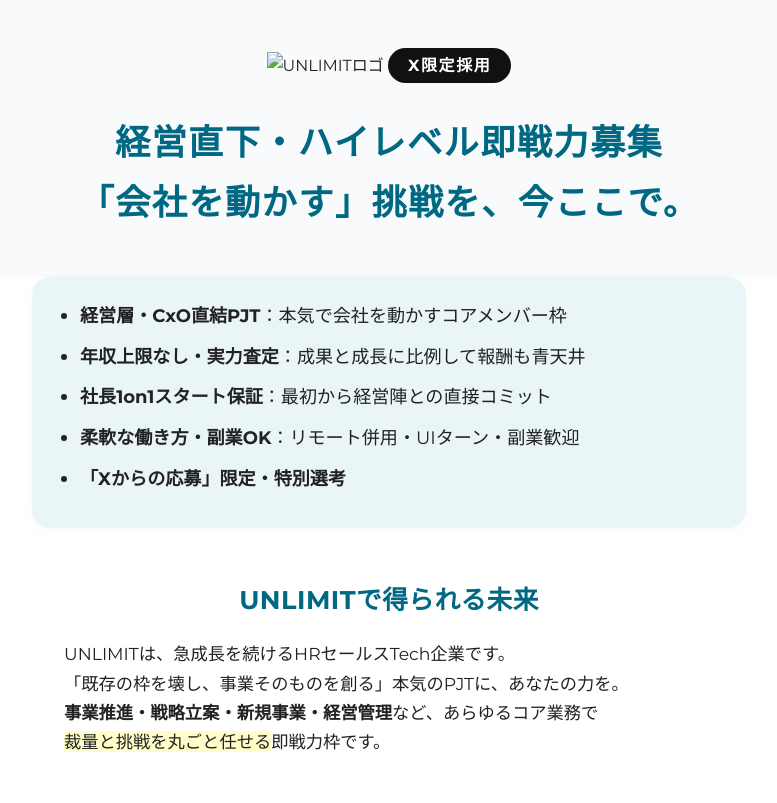
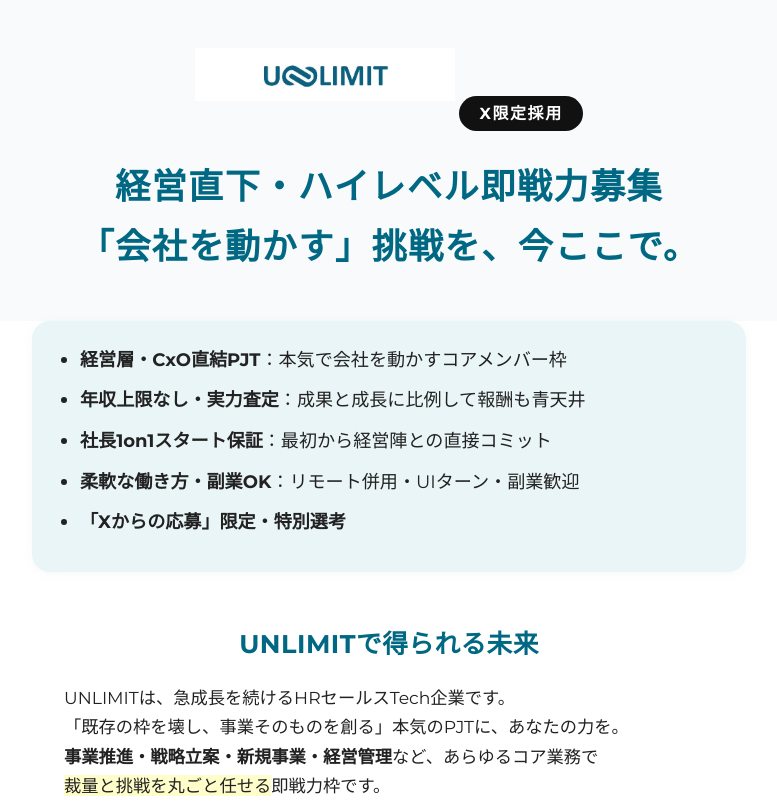
Before and after one commit to unlimit-official/x-recruit-lp, a plain HTML site: page index.html in a window 1280 px wide. Shown: the top 803 px of the page, without its empty margins (251-1028 px from the left). Drawn offline with Linux system fonts and the light colour scheme.

Commit message:
Add files via upload

```diff
--- a/index.html
+++ b/index.html
@@ -148,7 +148,8 @@
 <body>
 
 <header>
-  <img src="/mnt/data/UNLIMITロゴ.jpg" alt="UNLIMITロゴ" class="logo">
+  <img src="UNLIMITロゴ2.jpg" alt="UNLIMITロゴ" class="logo">
+
   <div class="x-badge">X限定採用</div>
   <div class="catch">経営直下・ハイレベル即戦力募集<br>「会社を動かす」挑戦を、今ここで。</div>
 </header>
```
